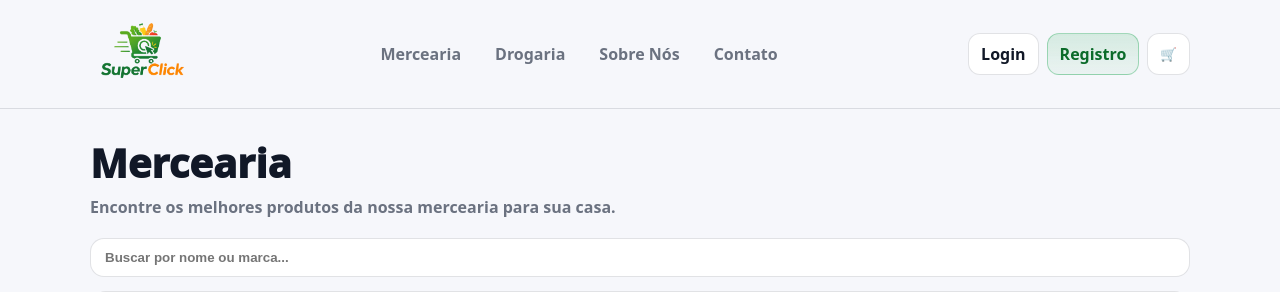
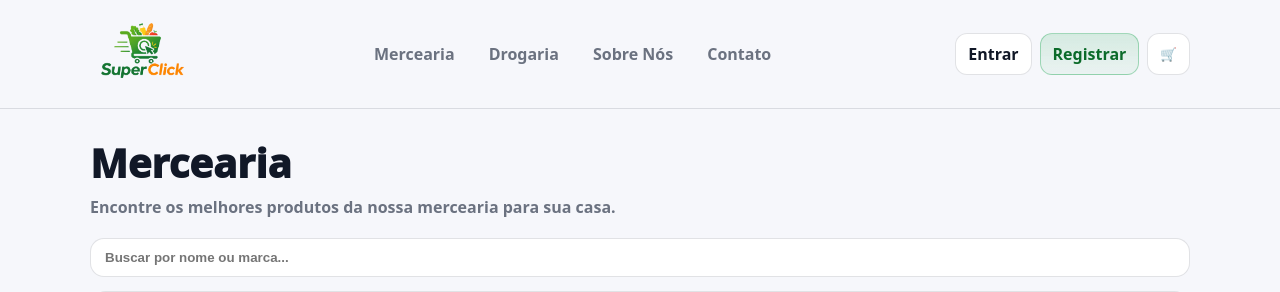
Before and after one commit to DevJuuan/TCC---Etesp, a PHP site: page /index.php in a window 1280 px wide. Shown: the top 292 px of the page. Run offline with PHP 8.4, Linux system fonts and the light colour scheme.

Commit message:
correção texto login

```diff
--- a/header.php
+++ b/header.php
@@ -7,8 +7,8 @@ $logado = !empty($_SESSION['logado']);
 $nome = $_SESSION['nome_cliente'] ?? '';
 $nome = mb_convert_case($nome, MB_CASE_TITLE, 'UTF-8');
 
-$botaoLogin = "<a class='botao botao--primario' href='login.php'>Login</a>";
-$botaoRegistro = "<a class='botao botao--secundario' href='registro.php'>Registro</a>";
+$botaoLogin = "<a class='botao botao--primario' href='login.php'>Entrar</a>";
+$botaoRegistro = "<a class='botao botao--secundario' href='registro.php'>Registrar</a>";
 
 $botaoUser = '';
 if ($logado) {
@@ -60,8 +60,8 @@ if ($logado) {
             <a class="menu-mobile__link" href="dados.php">
               <?php echo htmlspecialchars($nome, ENT_QUOTES, 'UTF-8'); ?></a>
           <?php } else { ?>
-            <a class="menu-mobile__link" href="login.php">Login</a>
-            <a class="menu-mobile__link" href="registro.php">Registro</a>
+            <a class="menu-mobile__link" href="login.php">Entrar</a>
+            <a class="menu-mobile__link" href="registro.php">Registrar</a>
           <?php } ?>
 
           <a class="menu-mobile__link" href="index.php">Mercearia</a>
```
